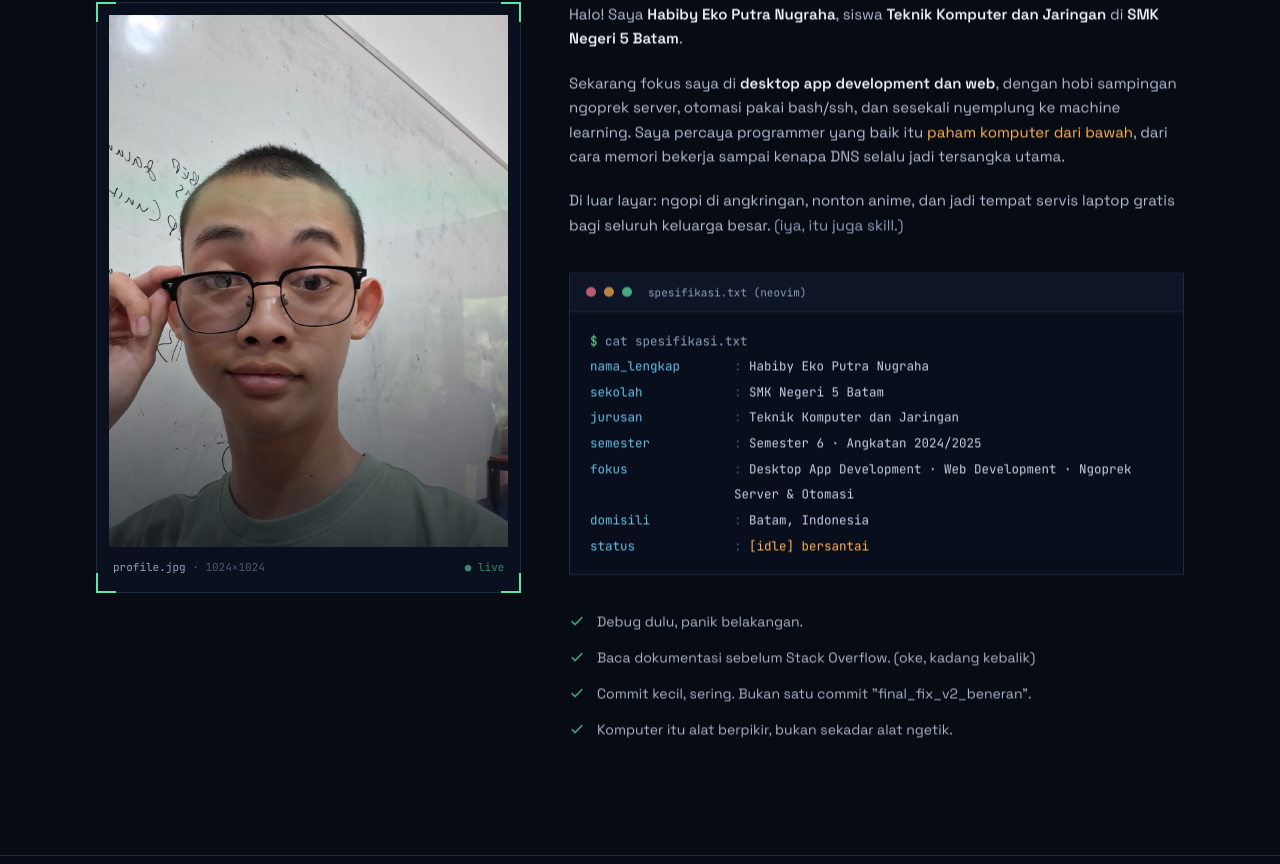
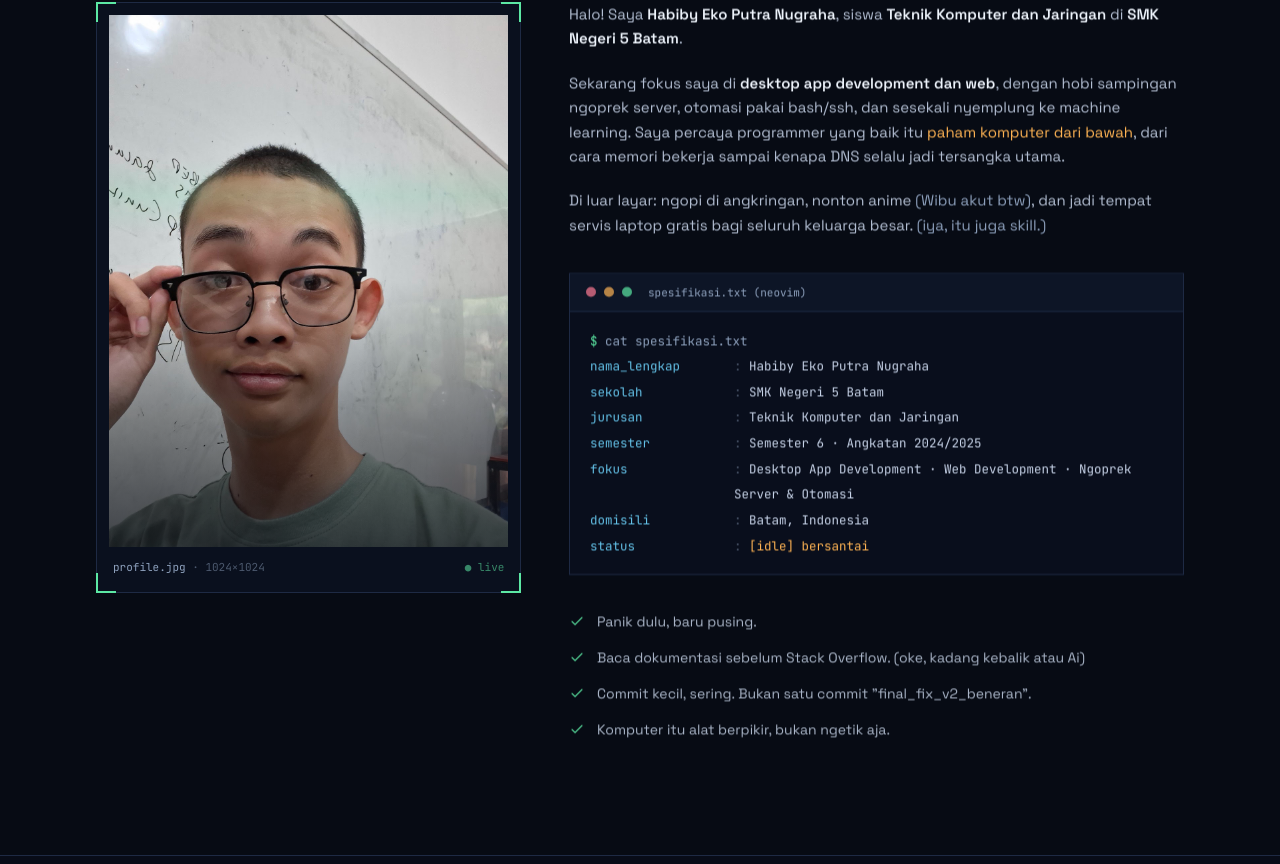
Before and after one commit to soemboel/demomyweb, a React (Vite) app: page / in a window 1280 px wide. Shown: the part 1256-2120 px from the top of the page. Built offline with nearby package versions, Linux system fonts and the light colour scheme.

Commit message:
update bug

```diff
--- a/src/components/About.tsx
+++ b/src/components/About.tsx
@@ -14,10 +14,10 @@ const specs: { key: string; value: string; tone?: string }[] = [
 ];
 
 const principles = [
-  "Debug dulu, panik belakangan.",
-  "Baca dokumentasi sebelum Stack Overflow. (oke, kadang kebalik)",
+  "Panik dulu, baru pusing.",
+  "Baca dokumentasi sebelum Stack Overflow. (oke, kadang kebalik atau Ai)",
   "Commit kecil, sering. Bukan satu commit \"final_fix_v2_beneran\".",
-  "Komputer itu alat berpikir, bukan sekadar alat ngetik.",
+  "Komputer itu alat berpikir, bukan ngetik aja.",
 ];
 
 export default function About() {
@@ -78,7 +78,7 @@ export default function About() {
               dari cara memori bekerja sampai kenapa DNS selalu jadi tersangka utama.
             </p>
             <p>
-              Di luar layar: ngopi di angkringan, nonton anime, dan jadi tempat servis laptop
+              Di luar layar: ngopi di angkringan, nonton anime <span className="text-fog">(Wibu akut btw)</span>, dan jadi tempat servis laptop
               gratis bagi seluruh keluarga besar. <span className="text-fog">(iya, itu juga skill.)</span>
             </p>
           </div>
--- a/src/components/Contact.tsx
+++ b/src/components/Contact.tsx
@@ -79,14 +79,14 @@ export default function Contact() {
           index="06"
           cmd="$ ./hubungi-saya.sh"
           title="Mari Bikin Sesuatu"
-          sub="// magang, proyek bareng, atau sekadar diskusi soal kenapa printer selalu error (pintu terbuka)."
+          sub="// magang, proyek bareng, atau sekadar diskusi soal kenapa printer selalu error."
         />
 
         <div ref={ref} className="grid gap-12 lg:grid-cols-12">
           {/* kiri: info */}
           <div className={`reveal lg:col-span-5 ${visible ? "is-in" : ""}`}>
             <p className="text-[15px] leading-relaxed text-mist/85">
-              Cara tercepat menghubungi saya: <span className="text-term">email</span>. Semua pesan saya baca.
+              Cara tercepat menghubungi saya: <span className="text-term">whatsapp</span>. Semua pesan saya baca.
               Bahkan yang isinya cuma "bro, laptopku kena virus".
             </p>
 
@@ -139,7 +139,7 @@ export default function Contact() {
             <div className="mt-8 border border-dashed border-line p-5 font-mono text-[12px] leading-relaxed text-fog">
               <span className="text-term">$</span> cat ketersediaan.txt
               <br />
-              <span className="text-mist/80">→ freelance: akhir pekan, proyek kecil-menengah</span>
+              <span className="text-mist/80">→ kegiatan: akhir pekan, proyek kecil-menengah, dan berlibur</span>
               <br />
               <span className="text-mist/80">→ zona waktu: WIB (UTC+7), sering online malam</span>
             </div>
--- a/src/components/Terminal.tsx
+++ b/src/components/Terminal.tsx
@@ -16,12 +16,12 @@ const lineClass: Record<Line["kind"], string> = {
 const NEOFETCH = [
   "   ██╗  ██╗        habiby@smkn5-batam",
   "   ██║  ██║        ───────────────────────",
-  "   ███████║        OS       : Debian/Ubuntu (WSL2)",
+  "   ███████║        OS       : Debian/Ubuntu",
   "   ██╔══██║        Host     : Laptop + PC Bekas",
   "   ██║  ██║        Kernel   : 6.x.0-generic",
   "   ╚═╝  ╚═╝        Uptime   : Semester 6, masih kuat",
-  "                   Shell    : bash + zsh",
-  "                   Editor   : Neovim (btw)",
+  "                   Shell    : bash (karena kebiasa linux)",
+  "                   Editor   : VScode, Visual Studio",
   "                   Status   : [idle] bersantai",
 ];
 
--- a/src/data.ts
+++ b/src/data.ts
@@ -17,7 +17,7 @@ export const profile = {
 };
 
 export const stats = [
-  { value: "3", suffix: "", label: "Proyek selesai & deploy" },
+  { value: "4", suffix: "", label: "Proyek selesai & deploy" },
   { value: "1", suffix: "x", label: "Juara LKS Provinsi" },
   { value: "6", suffix: " bln", label: "Pengalaman magang" },
 ];
@@ -122,7 +122,7 @@ export const projects: Project[] = [
     title: "Web Steganography",
     tagline: "keamanan-web",
     desc: "Aplikasi web untuk menyembunyikan pesan rahasia di dalam gambar menggunakan teknik steganografi. Dibangun saat magang sebagai proyek riset keamanan.",
-    tags: ["JavaScript", "Node.js", "Canvas API"],
+    tags: ["JavaScript"],
     year: "2026",
     status: "aktif",
     accent: "aqua",
```
